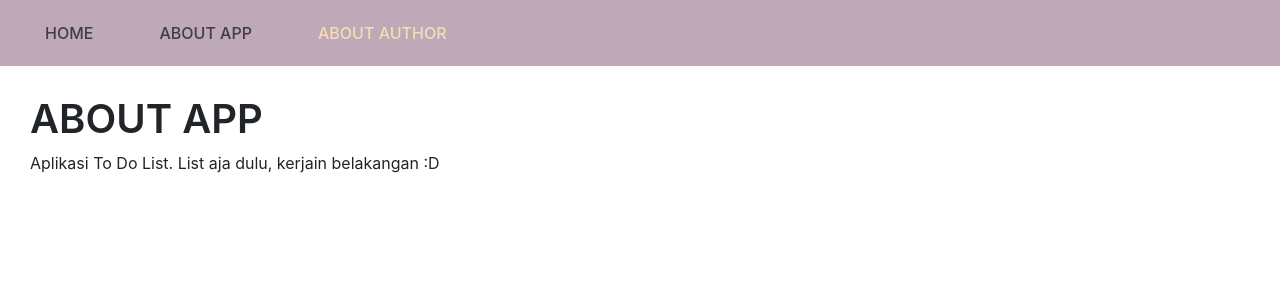
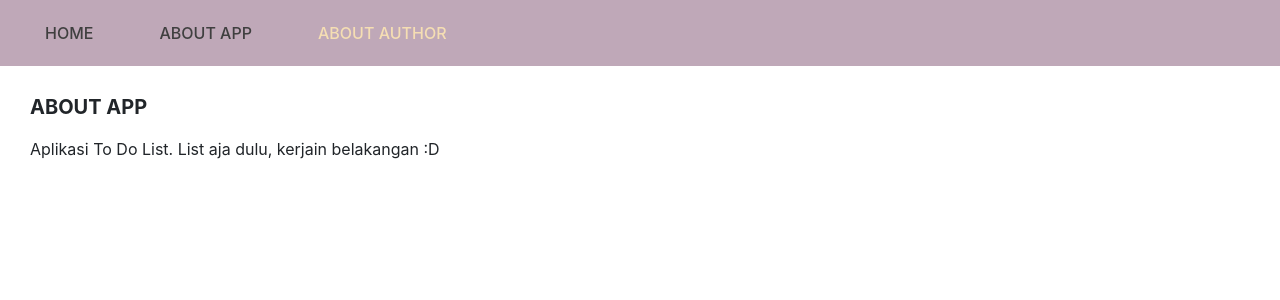
Before and after one commit to dwisabrina23/learn-react, a React (Create React App) app: page /about-app in a window 1280 px wide. Shown: the top 300 px of the page. Built offline with nearby package versions, Linux system fonts and the light colour scheme.

Commit message:
add about styling

```diff
--- a/src/pages/About/About.css
+++ b/src/pages/About/About.css
@@ -8,5 +8,10 @@
 }
 
 .pageTitle{
-    font-weight: 600;
+    font-weight: bold;
+    font-size: 20px;
 }
+
+.pageContent{
+    padding-top: 10px;
+}
```
